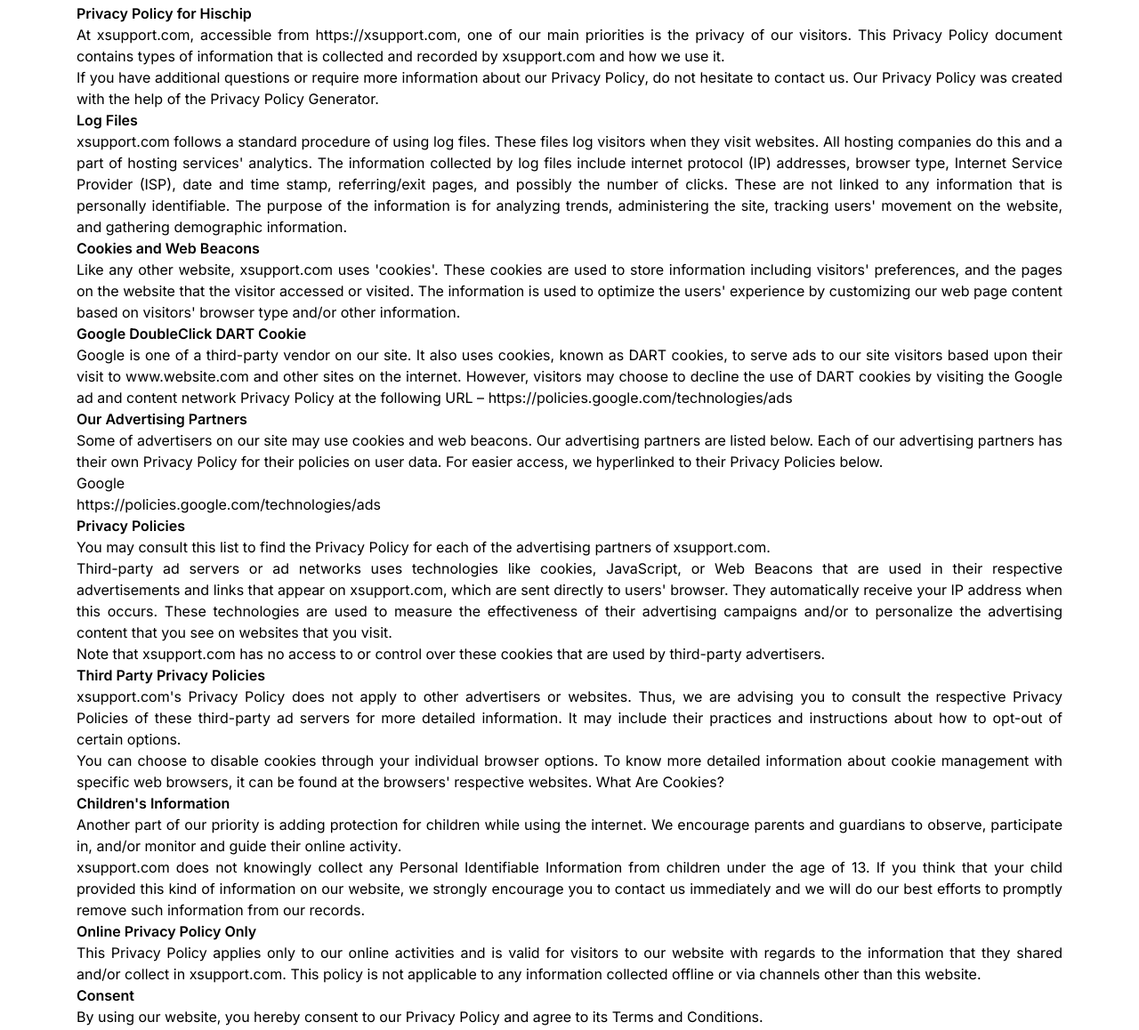
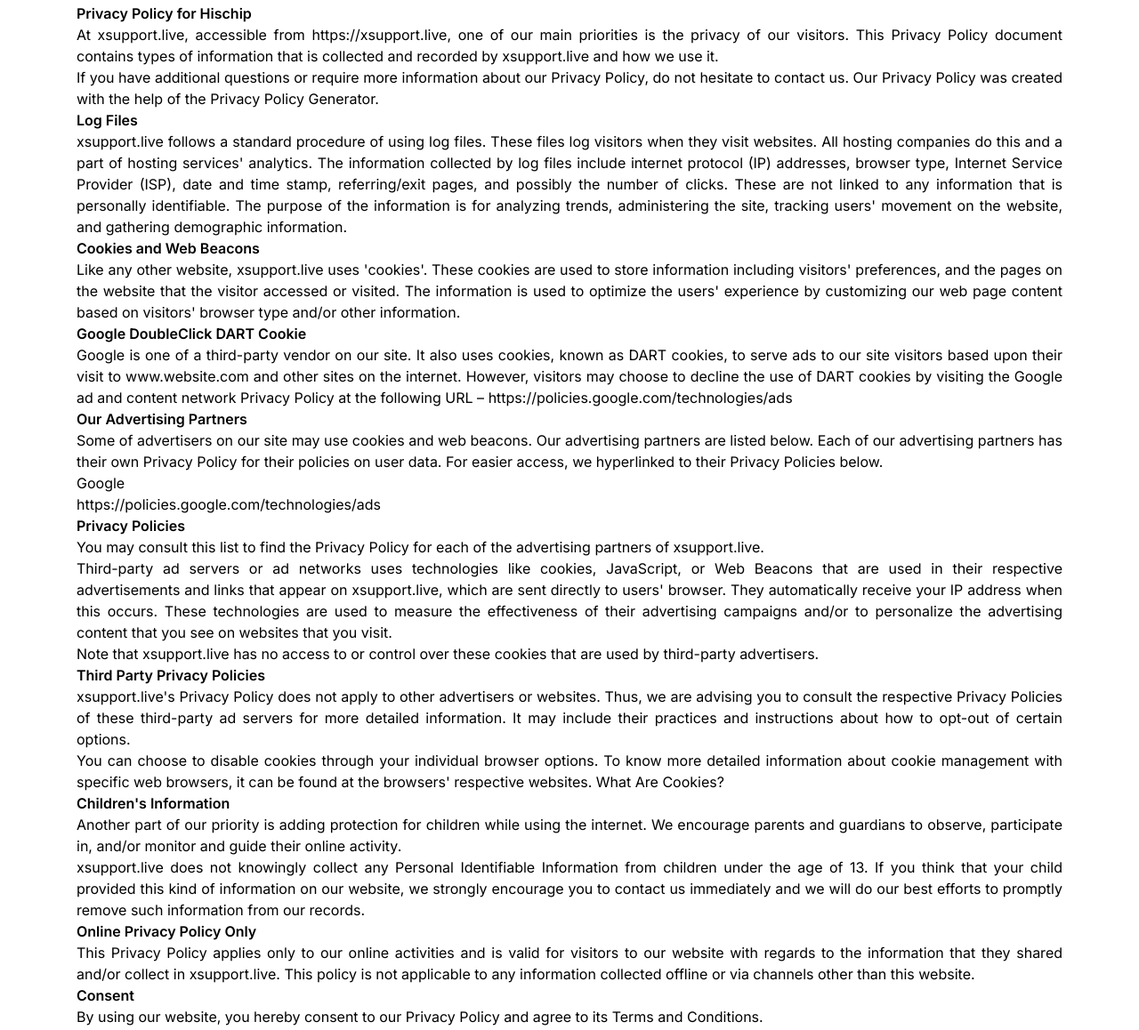
Before and after one commit to hischip/xsupport, a plain HTML site: page compliance.html in a window 1280 px wide. Shown: the part 407-1565 px from the top of the page at 89% size. Drawn offline with Linux system fonts and the light colour scheme; a script that the page names is missing.

Commit message:
Update compliance.html

```diff
--- a/compliance.html
+++ b/compliance.html
@@ -246,17 +246,17 @@
             <div class="justify-start" style="text-align: justify;">
             <h1 class="font-semibold">Privacy Policy for Hischip</h1>
 
-            <p>At xsupport.com, accessible from https://xsupport.com, one of our main priorities is the privacy of our visitors. This Privacy Policy document contains types of information that is collected and recorded by xsupport.com and how we use it.</p>
+            <p>At xsupport.live, accessible from https://xsupport.live, one of our main priorities is the privacy of our visitors. This Privacy Policy document contains types of information that is collected and recorded by xsupport.live and how we use it.</p>
 
             <p>If you have additional questions or require more information about our Privacy Policy, do not hesitate to contact us. Our Privacy Policy was created with the help of the <a href="https://www.generateprivacypolicy.com/">Privacy Policy Generator</a>.</p>
 
             <h2 class="font-semibold">Log Files</h2>
 
-            <p>xsupport.com follows a standard procedure of using log files. These files log visitors when they visit websites. All hosting companies do this and a part of hosting services' analytics. The information collected by log files include internet protocol (IP) addresses, browser type, Internet Service Provider (ISP), date and time stamp, referring/exit pages, and possibly the number of clicks. These are not linked to any information that is personally identifiable. The purpose of the information is for analyzing trends, administering the site, tracking users' movement on the website, and gathering demographic information.</p>
+            <p>xsupport.live follows a standard procedure of using log files. These files log visitors when they visit websites. All hosting companies do this and a part of hosting services' analytics. The information collected by log files include internet protocol (IP) addresses, browser type, Internet Service Provider (ISP), date and time stamp, referring/exit pages, and possibly the number of clicks. These are not linked to any information that is personally identifiable. The purpose of the information is for analyzing trends, administering the site, tracking users' movement on the website, and gathering demographic information.</p>
 
             <h2 class="font-semibold">Cookies and Web Beacons</h2>
 
-            <p>Like any other website, xsupport.com uses 'cookies'. These cookies are used to store information including visitors' preferences, and the pages on the website that the visitor accessed or visited. The information is used to optimize the users' experience by customizing our web page content based on visitors' browser type and/or other information.</p>
+            <p>Like any other website, xsupport.live uses 'cookies'. These cookies are used to store information including visitors' preferences, and the pages on the website that the visitor accessed or visited. The information is used to optimize the users' experience by customizing our web page content based on visitors' browser type and/or other information.</p>
 
             <h2 class="font-semibold">Google DoubleClick DART Cookie</h2>
 
@@ -275,15 +275,15 @@
 
             <h2 class="font-semibold">Privacy Policies</h2>
 
-            <P>You may consult this list to find the Privacy Policy for each of the advertising partners of xsupport.com.</p>
+            <P>You may consult this list to find the Privacy Policy for each of the advertising partners of xsupport.live.</p>
 
-            <p>Third-party ad servers or ad networks uses technologies like cookies, JavaScript, or Web Beacons that are used in their respective advertisements and links that appear on xsupport.com, which are sent directly to users' browser. They automatically receive your IP address when this occurs. These technologies are used to measure the effectiveness of their advertising campaigns and/or to personalize the advertising content that you see on websites that you visit.</p>
+            <p>Third-party ad servers or ad networks uses technologies like cookies, JavaScript, or Web Beacons that are used in their respective advertisements and links that appear on xsupport.live, which are sent directly to users' browser. They automatically receive your IP address when this occurs. These technologies are used to measure the effectiveness of their advertising campaigns and/or to personalize the advertising content that you see on websites that you visit.</p>
 
-            <p>Note that xsupport.com has no access to or control over these cookies that are used by third-party advertisers.</p>
+            <p>Note that xsupport.live has no access to or control over these cookies that are used by third-party advertisers.</p>
 
             <h2 class="font-semibold">Third Party Privacy Policies</h2>
 
-            <p>xsupport.com's Privacy Policy does not apply to other advertisers or websites. Thus, we are advising you to consult the respective Privacy Policies of these third-party ad servers for more detailed information. It may include their practices and instructions about how to opt-out of certain options. </p>
+            <p>xsupport.live's Privacy Policy does not apply to other advertisers or websites. Thus, we are advising you to consult the respective Privacy Policies of these third-party ad servers for more detailed information. It may include their practices and instructions about how to opt-out of certain options. </p>
 
             <p>You can choose to disable cookies through your individual browser options. To know more detailed information about cookie management with specific web browsers, it can be found at the browsers' respective websites. What Are Cookies?</p>
 
@@ -291,11 +291,11 @@
 
             <p>Another part of our priority is adding protection for children while using the internet. We encourage parents and guardians to observe, participate in, and/or monitor and guide their online activity.</p>
 
-            <p>xsupport.com does not knowingly collect any Personal Identifiable Information from children under the age of 13. If you think that your child provided this kind of information on our website, we strongly encourage you to contact us immediately and we will do our best efforts to promptly remove such information from our records.</p>
+            <p>xsupport.live does not knowingly collect any Personal Identifiable Information from children under the age of 13. If you think that your child provided this kind of information on our website, we strongly encourage you to contact us immediately and we will do our best efforts to promptly remove such information from our records.</p>
 
             <h2 class="font-semibold">Online Privacy Policy Only</h2>
 
-            <p>This Privacy Policy applies only to our online activities and is valid for visitors to our website with regards to the information that they shared and/or collect in xsupport.com. This policy is not applicable to any information collected offline or via channels other than this website.</p>
+            <p>This Privacy Policy applies only to our online activities and is valid for visitors to our website with regards to the information that they shared and/or collect in xsupport.live. This policy is not applicable to any information collected offline or via channels other than this website.</p>
 
             <h2 class="font-semibold">Consent</h2>
 
```
